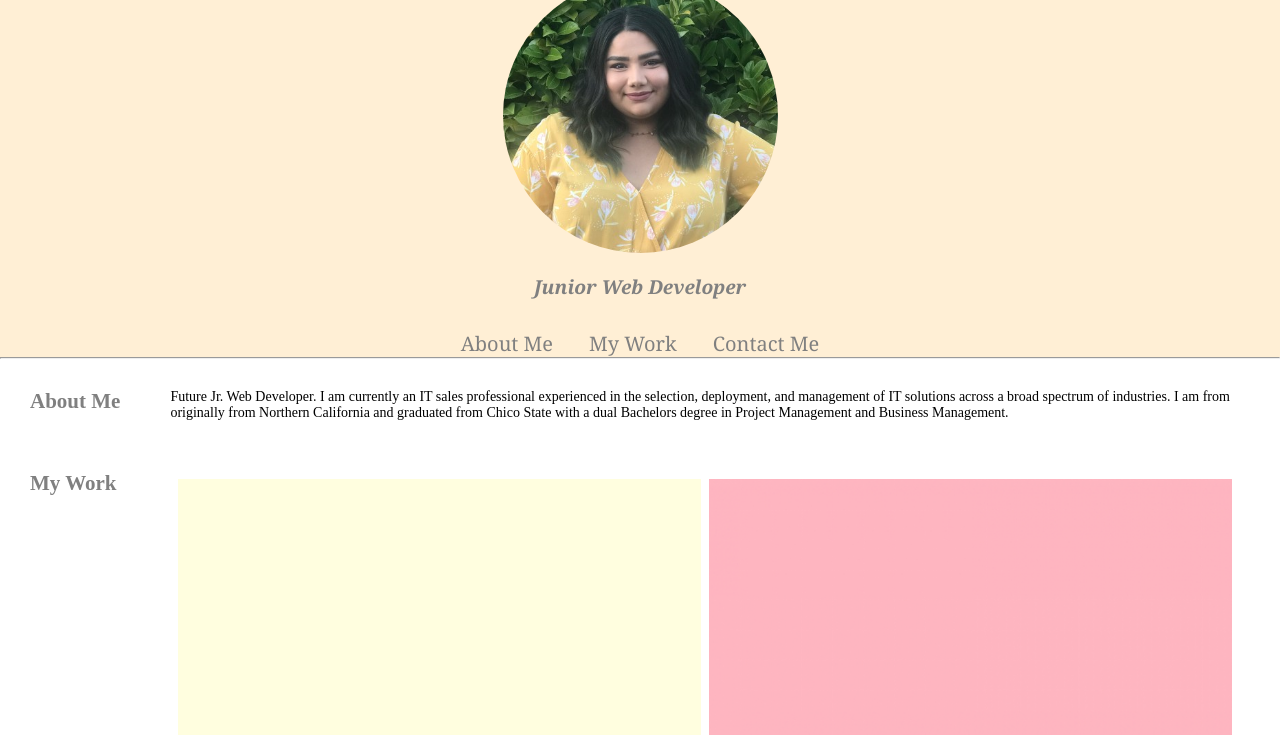
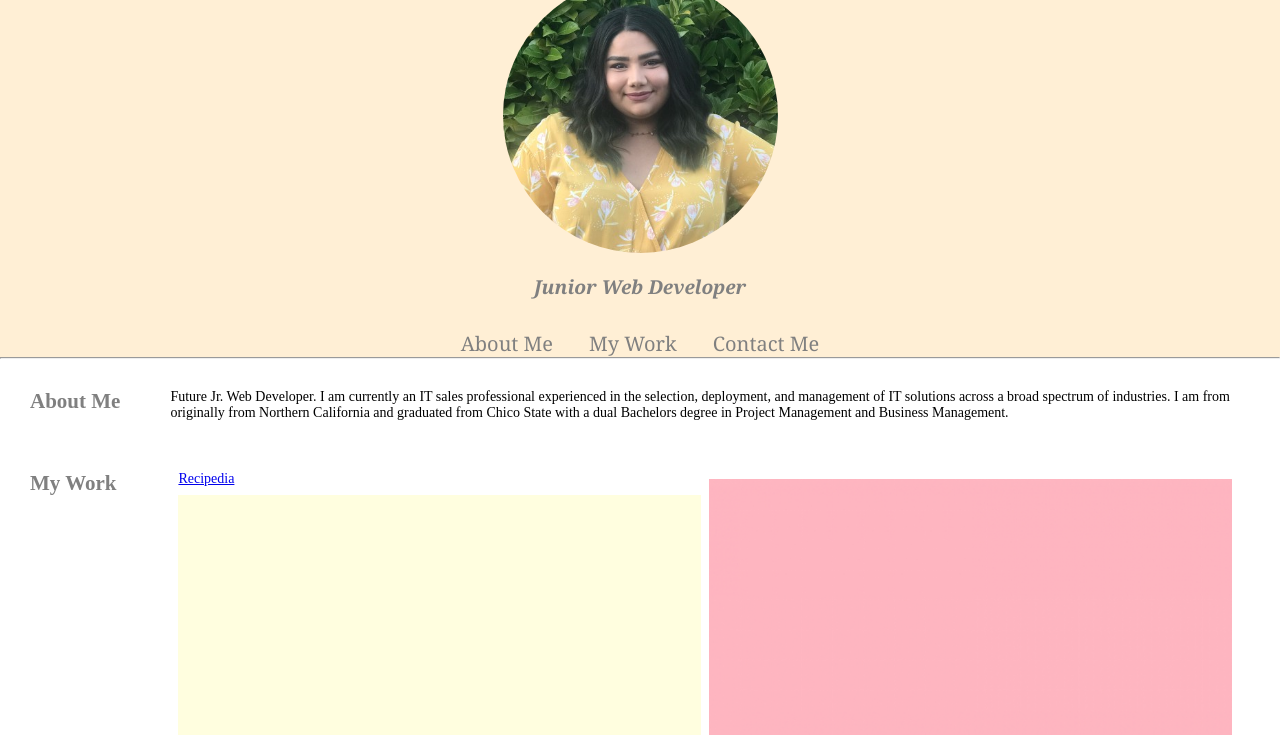
Before and after one commit to Aeromero/Challenge2-Portfolio, a plain HTML site: page index.html in a window 1280 px wide. Shown: the part 65-800 px from the top of the page. Drawn offline with Linux system fonts and the light colour scheme.

Commit message:
add project link

```diff
--- a/index.html
+++ b/index.html
@@ -48,6 +48,7 @@
     <div class="grid-item item4">
         <div class="row">
             <div class="column">
+            <a href="https://frecklescherokee.github.io/recipedia/">Recipedia</a>
             <img src="./assets/images/2048x2048-light-yellow-solid-color-background.jpg">
             <img src="./assets/images/172-1726793_wallpaper-one-colour-plain-solid-color-red-single.jpg">
             <img src="./assets/images/download.png">
```
